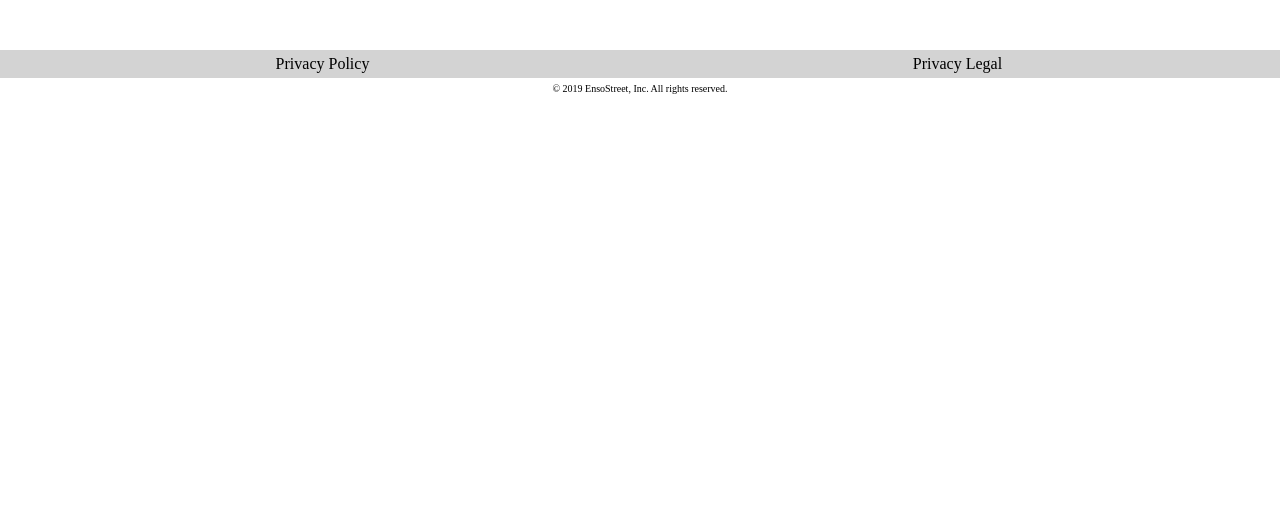
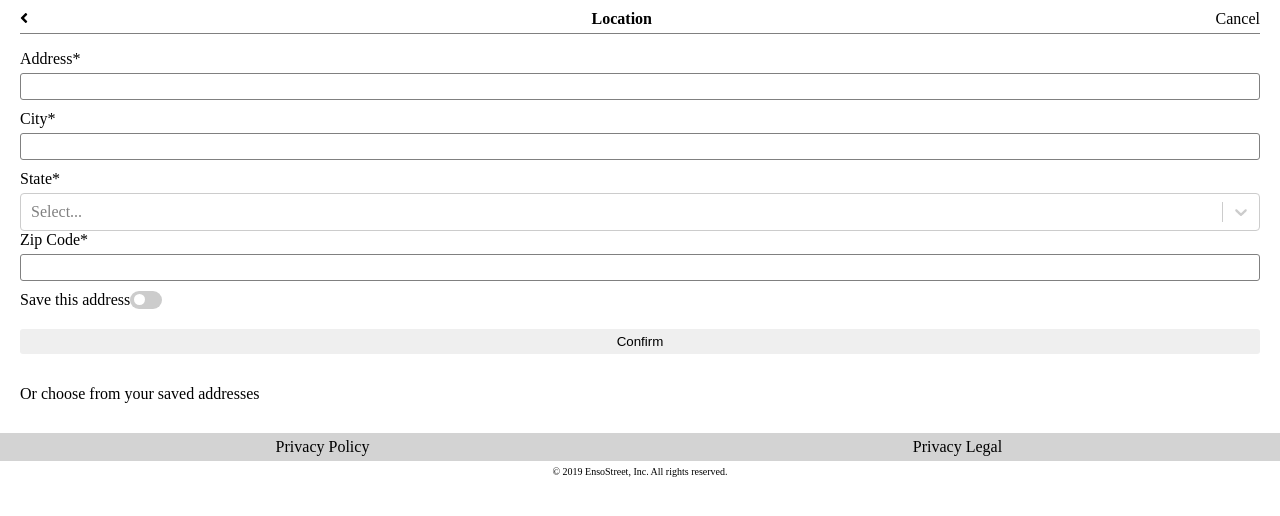
Before and after one commit to liquidMocha/enso-street, a React app: page /post-item/price-and-delivery/choose-location in a window 1280 px wide. Shown: the top 516 px of the page. Built offline with nearby package versions, Linux system fonts and the light colour scheme.

Commit message:
Add choose location page
[#170242896] (https://www.pivotaltracker.com/story/show/170242896)

```diff
--- a/src/App.js
+++ b/src/App.js
@@ -17,6 +17,7 @@ import Preview from "./components/postItem/Preview";
 import UseMyPhoto from "./components/postItem/UseMyPhoto";
 import MyItems from "./components/homepage/menu/MyItems";
 import EditCompleteItem from "./components/postItem/EditCompleteItem";
+import ChooseLocationPage from "./components/postItem/ChooseLocationPage";
 
 class App extends React.Component {
     render() {
@@ -36,6 +37,7 @@ class App extends React.Component {
                     <Route exact path="/post-item/use-my-photo" component={UseMyPhoto}/>
                     <Route exact path="/post-item/details" component={PostItemDetailPage}/>
                     <Route exact path="/post-item/price-and-delivery" component={PriceAndDelivery}/>
+                    <Route exact path="/post-item/price-and-delivery/choose-location" component={ChooseLocationPage}/>
                     <Route exact path="/post-item/preview" component={Preview}/>
                     <Route exact path="/post-item/edit-complete-item" component={EditCompleteItem}/>
                 </div>
--- /dev/null
+++ b/src/components/postItem/ChooseLocationPage.js
@@ -0,0 +1,141 @@
+import React, {useState} from "react";
+import PostItemTitleBar from "../shared/PostItemTitleBar";
+import Toggle from "./Toggle";
+import Select from "react-select";
+import '../../styles/Input.scss';
+import {useDispatch} from "react-redux";
+import {updatePostedItemLocation} from "../../redux/postItemActions";
+import {useHistory} from "react-router-dom";
+
+const ChooseLocationPage = () => {
+    const [street, setStreet] = useState('');
+    const [city, setCity] = useState('');
+    const [state, setState] = useState('');
+    const [zipCode, setZipCode] = useState(null);
+    const [nickname, setNickName] = useState('');
+    const [saveThisAddress, setSaveThisAddress] = useState(false);
+
+    const dispatch = useDispatch();
+
+    let history = useHistory();
+    const handleStateChange = (option) => {
+        setState(option);
+    };
+
+    const handleClickConfirm = () => {
+        if (saveThisAddress) {
+
+        } else {
+            dispatch(updatePostedItemLocation({
+                street: street,
+                city: city,
+                state: state.value,
+                zipCode: zipCode
+            }));
+            history.push('/post-item/price-and-delivery');
+        }
+    };
+
+    const stateOptions = [
+        {value: "Alabama", label: "Alabama"},
+        {value: "Alaska", label: "Alaska"},
+        {value: "Arizona", label: "Arizona"},
+        {value: "Arkansas", label: "Arkansas"},
+        {value: "California", label: "California"},
+        {value: "Colorado", label: "Colorado"},
+        {value: "Connecticut", label: "Connecticut"},
+        {value: "Delaware", label: "Delaware"},
+        {value: "Florida", label: "Florida"},
+        {value: "Georgia", label: "Georgia"},
+        {value: "Hawaii", label: "Hawaii"},
+        {value: "Idaho", label: "Idaho"},
+        {value: "Illinois", label: "Illinois"},
+        {value: "Indiana", label: "Indiana"},
+        {value: "Iowa", label: "Iowa"},
+        {value: "Kansas", label: "Kansas"},
+        {value: "Kentucky", label: "Kentucky"},
+        {value: "Louisiana", label: "Louisiana"},
+        {value: "Maine", label: "Maine"},
+        {value: "Maryland", label: "Maryland"},
+        {value: "Massachusetts", label: "Massachusetts"},
+        {value: "Michigan", label: "Michigan"},
+        {value: "Minnesota", label: "Minnesota"},
+        {value: "Mississippi", label: "Mississippi"},
+        {value: "Missouri", label: "Missouri"},
+        {value: "Montana", label: "Montana"},
+        {value: "Nebraska", label: "Nebraska"},
+        {value: "Nevada", label: "Nevada"},
+        {value: "New Hampshire", label: "New"},
+        {value: "New Jersey", label: "New"},
+        {value: "New Mexico", label: "New"},
+        {value: "New York", label: "New"},
+        {value: "North Carolina", label: "North"},
+        {value: "North Dakota", label: "North"},
+        {value: "Ohio", label: "Ohio"},
+        {value: "Oklahoma", label: "Oklahoma"},
+        {value: "Oregon", label: "Oregon"},
+        {value: "Pennsylvania", label: "Pennsylvania"},
+        {value: "Rhode Island", label: "Rhode"},
+        {value: "South Carolina", label: "South"},
+        {value: "South Dakota", label: "South"},
+        {value: "Tennessee", label: "Tennessee"},
+        {value: "Texas", label: "Texas"},
+        {value: "Utah", label: "Utah"},
+        {value: "Vermont", label: "Vermont"},
+        {value: "Virginia", label: "Virginia"},
+        {value: "Washington", label: "Washington"},
+        {value: "West Virginia", label: "West"},
+        {value: "Wisconsin", label: "Wisconsin"},
+        {value: "Wyoming", label: "Wyoming"}
+    ];
+
+    return (
+        <div>
+            <PostItemTitleBar backLink="/post-item/price-and-delivery" title='Location'/>
+            <div>
+                <div>
+                    <label>Address*</label>
+                    <input className='input-field' type='text'
+                           onChange={(event) => {
+                               setStreet(event.target.value);
+                           }}/>
+                </div>
+                <div>
+                    <label>City*</label>
+                    <input className='input-field' type='text' onChange={(event) => {
+                        setCity(event.target.value);
+                    }}/>
+                    <label>State*</label>
+                    <Select
+                        onChange={handleStateChange}
+                        options={stateOptions}
+                        value={state}
+                    />
+                    <label>Zip Code*</label>
+                    <input className='input-field' type='number' onChange={(event) => {
+                        setZipCode(event.target.value);
+                    }}/>
+                </div>
+            </div>
+            <div>
+                Save this address
+                <Toggle value={saveThisAddress} onChange={() => {
+                    setSaveThisAddress(!saveThisAddress);
+                }}/>
+                {saveThisAddress ?
+                    <div>
+                        <label>Nick Name*</label>
+                        <input className='input-field' type='text'/>
+                    </div>
+                    : null
+                }
+            </div>
+            <button onClick={handleClickConfirm}>Confirm</button>
+            <div>
+                <p>Or choose from your saved addresses</p>
+            </div>
+        </div>
+    )
+};
+
+export default ChooseLocationPage
--- a/src/components/postItem/EditCompleteItem.js
+++ b/src/components/postItem/EditCompleteItem.js
@@ -35,7 +35,7 @@ const EditCompleteItem = withRouter((props) => {
 
     return (
         <div>
-            <PostItemTitleBar backLink="/post-item/preview"/>
+            <PostItemTitleBar backLink="/post-item/preview" title='Post Items'/>
             <PostImageInput/>
             <InputWithError id='item-title-input' type='text'
                             onChange={(value) => dispatch(updatePostedItemTitle(value))}
--- a/src/components/postItem/PostItemDetailPage.js
+++ b/src/components/postItem/PostItemDetailPage.js
@@ -12,7 +12,7 @@ const PostItemDetailPage = () => {
 
     return (
         <div id='post-item-detail-page'>
-            <PostItemTitleBar backLink="/post-item"/>
+            <PostItemTitleBar backLink="/post-item" title='Post Items'/>
             <ProgressBar/>
             <CategorySelect/>
             <ConditionSelect/>
--- a/src/components/postItem/PostItemPage.js
+++ b/src/components/postItem/PostItemPage.js
@@ -17,7 +17,7 @@ export const PostItemPage = () => {
 
     return (
         <div>
-            <PostItemTitleBar hideBackButton={true}/>
+            <PostItemTitleBar hideBackButton={true} title='Post Items'/>
             <ProgressBar/>
             <div>
                 <label>Title</label>
--- a/src/components/postItem/Preview.js
+++ b/src/components/postItem/Preview.js
@@ -29,7 +29,7 @@ const Preview = withRouter((props) => {
 
     return (
         <div className='column-layout left-aligned' id='preview-root'>
-            <PostItemTitleBar backLink="/post-item/price-and-delivery"/>
+            <PostItemTitleBar backLink="/post-item/price-and-delivery" title='Post Items'/>
             <img src={props.imageUrl} alt="Posted Item"/>
             <div className='bold'>{props.itemTitle}</div>
             <div className='horizontal-layout' id='preview-prices'>
--- a/src/components/postItem/PriceAndDelivery.js
+++ b/src/components/postItem/PriceAndDelivery.js
@@ -15,13 +15,36 @@ import RentalPriceInputSection from "./RentalPriceInputSection";
 import DeliveryToggle from "./DeliveryToggle";
 import DeliveryFeeInputSection from "./DeliveryFeeInputSection";
 import ProgressBar from "./ProgressBar";
+import {FontAwesomeIcon} from "@fortawesome/react-fontawesome";
+import {faEdit} from "@fortawesome/free-regular-svg-icons";
 
 const PriceAndDelivery = (props) => {
+    const displayLocation = () => {
+        let result = '';
+        if (props.location.street) {
+            result += props.location.street;
+        }
+        if (props.location.zipCode) {
+            result += `, ${props.location.zipCode}`;
+        }
+        return result;
+    };
+
     return (
         <div>
-            <PostItemTitleBar backLink="/post-item/details"/>
+            <PostItemTitleBar backLink="/post-item/details" title='Post Items'/>
             <ProgressBar/>
             <RentalPriceInputSection/>
+            <div id='price-and-delivery-location-container'>
+                <h3>Location</h3>
+                <div id='price-and-delivery-location-input'>
+                    <span>{displayLocation()}</span>
+                    <Link to='/post-item/price-and-delivery/choose-location'>
+                        <FontAwesomeIcon icon={faEdit}/>
+                    </Link>
+                </div>
+                <span className='deemphasize'>Public search will only show vague location of the item.</span>
+            </div>
             <DeliveryToggle canBeDelivered={props.canBeDelivered}
                             updatePostedItemCanBeDelivered={props.updatePostedItemCanBeDelivered}/>
             {props.canBeDelivered ? <DeliveryFeeInputSection/> : null}
@@ -40,7 +63,8 @@ const mapStateToProps = (state) => {
         deposit: state.postedItem.deposit,
         canBeDelivered: state.postedItem.canBeDelivered,
         deliveryStarting: state.postedItem.deliveryStarting,
-        deliveryAdditional: state.postedItem.deliveryAdditional
+        deliveryAdditional: state.postedItem.deliveryAdditional,
+        location: state.postedItem.location
     }
 };
 
--- a/src/components/shared/PostItemTitleBar.js
+++ b/src/components/shared/PostItemTitleBar.js
@@ -1,24 +1,26 @@
 import React from "react";
 import {FontAwesomeIcon} from "@fortawesome/react-fontawesome";
 import {faAngleLeft} from "@fortawesome/free-solid-svg-icons";
-import {withRouter} from "react-router-dom";
+import {useHistory} from "react-router-dom";
 
-const PostItemTitleBar = withRouter((props) => {
+const PostItemTitleBar = (props) => {
+    let history = useHistory();
+
     return (
         <div id='date-range-picker-title-bar' className='fixed-title-bar'>
             {props.hideBackButton ? <span/> :
                 <span onClick={() => {
-                    props.history.push(props.backLink)
+                    history.push(props.backLink)
                 }}>
                 <FontAwesomeIcon icon={faAngleLeft}/>
             </span>
             }
-            <span className='fixed-title-bar__title--font'>Post Items</span>
+            <span className='fixed-title-bar__title--font'>{props.title}</span>
             <span onClick={() => {
-                props.history.push('/')
+                history.push('/')
             }}>Cancel</span>
         </div>
     )
-});
+};
 
 export default PostItemTitleBar
--- a/src/redux/actionTypes.js
+++ b/src/redux/actionTypes.js
@@ -12,3 +12,4 @@ export const UPDATE_POSTED_ITEM_DESCRIPTION = "UPDATE_POSTED_ITEM_DESCRIPTION";
 export const UPDATE_POSTED_ITEM_CAN_BE_DELIVERED = "UPDATE_POSTED_ITEM_CAN_BE_DELIVERED";
 export const UPDATE_POSTED_ITEM_DELIVERY_STARTING = "UPDATE_POSTED_ITEM_DELIVERY_STARTING";
 export const UPDATE_POSTED_ITEM_DELIVERY_ADDITIONAL = "UPDATE_POSTED_ITEM_DELIVERY_ADDITIONAL";
+export const UPDATE_POSTED_ITEM_LOCATION = "UPDATE_POSTED_ITEM_LOCATION";
--- a/src/redux/postItemActions.js
+++ b/src/redux/postItemActions.js
@@ -6,6 +6,7 @@ import {
     UPDATE_POSTED_ITEM_DEPOSIT,
     UPDATE_POSTED_ITEM_DESCRIPTION,
     UPDATE_POSTED_ITEM_IMAGE_URL,
+    UPDATE_POSTED_ITEM_LOCATION,
     UPDATE_POSTED_ITEM_TITLE
 } from "./actionTypes";
 
@@ -60,3 +61,8 @@ export const updatePostedItemDeliveryAdditional = fee => ({
     type: UPDATE_POSTED_ITEM_DELIVERY_ADDITIONAL,
     payload: fee
 });
+
+export const updatePostedItemLocation = location => ({
+    type: UPDATE_POSTED_ITEM_LOCATION,
+    payload: location
+});
```
Also changed, not shown: src/redux/reducers/postedItem.js (+13 -2 lines), src/styles/PriceAndDelivery.scss (+20 -0 lines).
